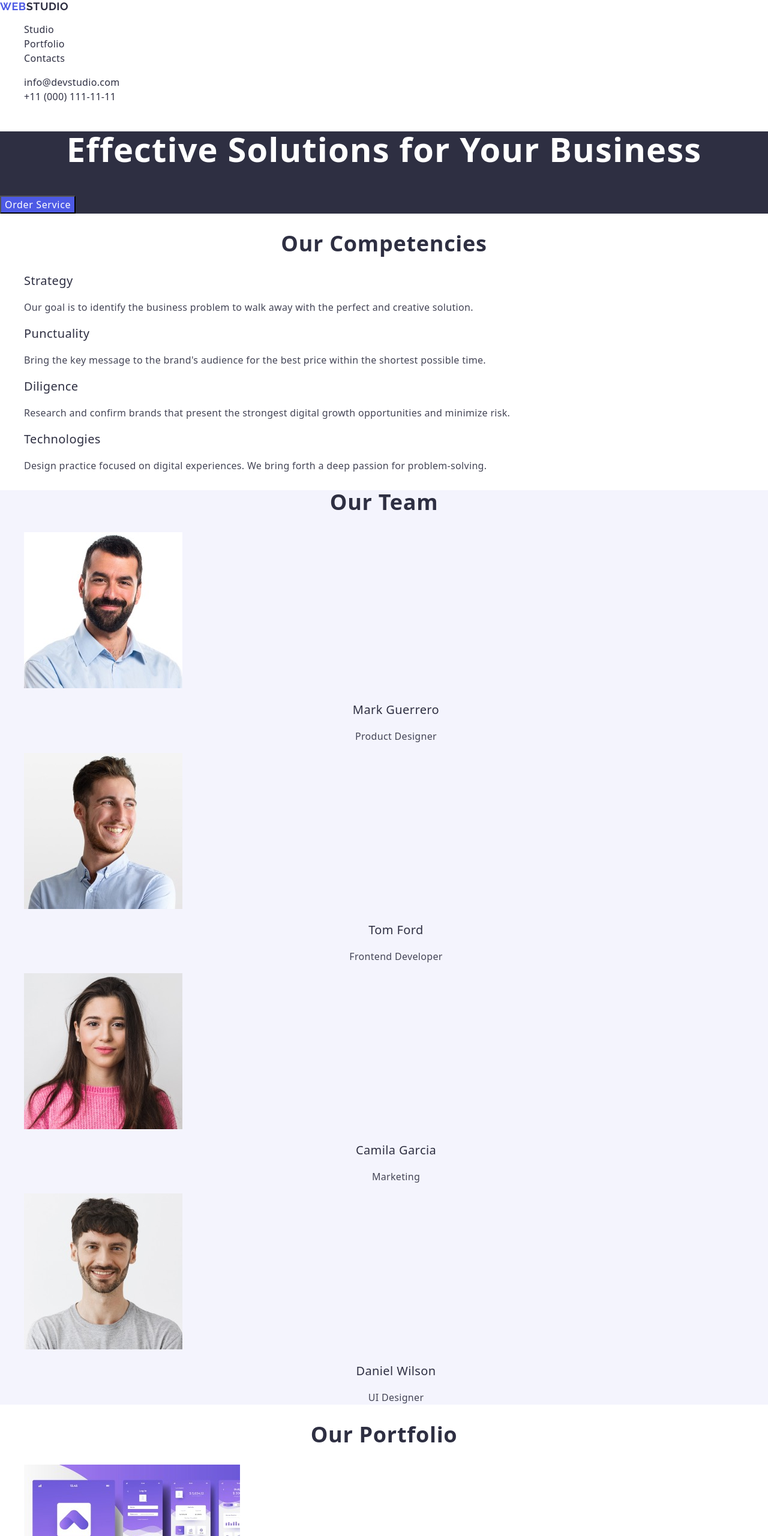
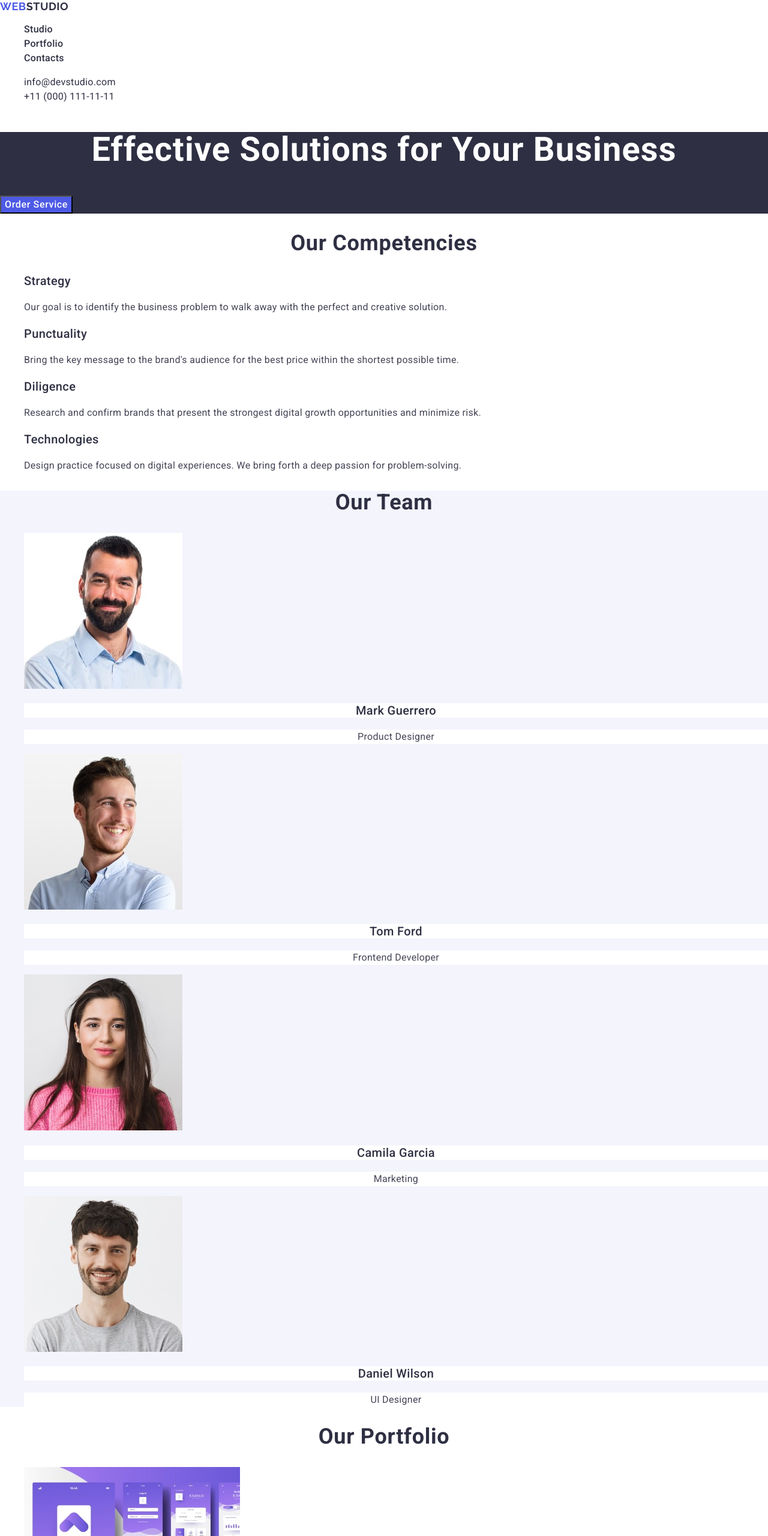
Before and after one commit to MykhailoVobolis/goit-markup-hw-02, a plain HTML site: page index.html in a window 1280 px wide. Shown: the top 2560 px of the page at 60% size. Drawn offline with nearby package versions, Linux system fonts and the light colour scheme.

Commit message:
ДЗ v1.2

```diff
--- a/css/styles.css
+++ b/css/styles.css
@@ -1,6 +1,6 @@
 body{
-    font-family: "Roboto", "Raleway" sans-serif;
-    color: #2e2f42;
+    font-family: Roboto, Raleway, sans-serif;
+    color: #434455;
     background-color: #ffffff;
 }
 
@@ -14,19 +14,20 @@ a{
 }
 
 .logo{
-        font-family: Raleway;
+    color: #4d5ae5;
+        font-family: Raleway, sans-serif;
         font-size: 18px;
-        line-height: 1.166;
+        font-weight: 700;
+        line-height: 1.17;
         letter-spacing: 0.54px;
         text-transform: uppercase;
 }
 
 .main-logo{
-    color: #4d5ae5;
+    color: #2e2f42;
 }
 
-.navigation{
-
+.link-navigation{
     font-size: 16px;
     font-weight: 500;
     line-height: 1.5;
@@ -39,13 +40,14 @@ a{
     font-weight: 400;
     line-height: 1.5;
     letter-spacing: 0.32px;
+    color: #434455;
 }
 
-.contacts a:hover, .contacts a:focus{
+.link-contacts:hover, .link-contacts:focus{
     color: #404bbf;
 }
 
-.navigation a:hover, .navigation a:focus{
+.link-navigation:hover, .link-navigation:focus{
 color: #404bbf;
 }
 
@@ -53,7 +55,7 @@ color: #404bbf;
     background-color: #2e2f42;
 }
 
-h1{
+.main-title{
 color: #ffffff;
     text-align: center;
     font-size: 56px;
@@ -64,37 +66,37 @@ color: #ffffff;
 
 .hero-button{
     color: #ffffff;
+    font-family: Roboto, sans-serif;
     font-size: 16px;
     font-weight: 500;
     line-height: 1.5;
     letter-spacing: 0.64px;
-    background: #4d5ae5;
+    background-color: #4d5ae5;
     cursor: pointer;
 }
 
 .hero-button:hover, .hero-button:focus{
-    background: #404bbf;
+    background-color: #404bbf;
 }
 
-h2{
+.our-competencies-title{
     color: #2e2f42;
     text-align: center;
     font-size: 36px;
     font-weight: 700;
-    line-height: 1.111;
+    line-height: 1.11;
     letter-spacing: 0.72px;
 }
 
-.our-competencies h3{
-
+.name-competency{
+    color: #2e2f42;
     font-size: 20px;
     font-weight: 500;
     line-height: 1.2;
     letter-spacing: 0.4px;
 }
 
-.our-competencies p{
-color: #434455;
+.description-competence{
     font-size: 16px;
     line-height: 1.5;
     letter-spacing: 0.32px;
@@ -104,31 +106,53 @@ color: #434455;
     background-color: #f4f4fd;
 }
 
-.our-team h3{
+.our-team-title{
+    color: #2e2f42;
+        text-align: center;
+        font-size: 36px;
+        font-weight: 700;
+        line-height: 1.11;
+        letter-spacing: 0.72px;
+        text-transform: capitalize;
+}
+
+.name{
+    color: #2e2f42;
     font-size: 20px;
     font-weight: 500;
     line-height: 1.2;
         letter-spacing: 0.4px;
         text-align: center;
+        background-color: #ffffff;
 }
 
-.our-team p{
-    color: #434455;
+.job-title{
         font-size: 16px;
         line-height: 1.5;
         letter-spacing: 0.32px;
         text-align: center;
+        background-color: #ffffff;
 }
 
-.our-portfolio h3{
+.our-portfolio-title{
+    color: #2e2f42;
+        text-align: center;
+        font-size: 36px;
+        font-weight: 700;
+        line-height: 1.11;
+        letter-spacing: 0.72px;
+        text-transform: capitalize;
+}
+
+.product-portfolio{
+    color: #2e2f42;
 font-size: 20px;
     font-weight: 500;
     line-height: 1.2;
     letter-spacing: 0.4px;
 }
 
-.our-portfolio p{
-    color: #434455;
+.industry{
     font-size: 16px;
     line-height: 1.5;
     letter-spacing: 0.32px;
@@ -138,11 +162,22 @@ font-size: 20px;
     background-color: #2e2f42;
 }
 
-.footer .logo{
+.logo-footer{
+    color: #4d5ae5;
+        font-family: Raleway, sans-serif;
+        font-size: 18px;
+        font-weight: 700;
+        line-height: 1.17;
+        letter-spacing: 0.54px;
+        text-transform: uppercase;
+}
+
+.main-logo-footer{
     color: #f4f4fd;
 }
 
-.footer p{
+
+.description-footer{
     color: #f4f4fd;
     font-size: 16px;
     line-height: 1.5;
--- a/index.html
+++ b/index.html
@@ -24,16 +24,19 @@
       <nav>
         <!-- Logo -->
 
-        <a class="logo" href="./index.html"> <span class="main-logo">Web</span>Studio</a>
-        <ul class="navigation">
+        <a class="logo" href="./index.html"> Web<span class="main-logo">Studio</span></a>
+
+        <!-- Navigation-menu -->
+
+        <ul>
           <li>
-            <a href="">Studio</a>
+            <a class="link-navigation" href="">Studio</a>
           </li>
           <li>
-            <a href="">Portfolio</a>
+            <a class="link-navigation" href="">Portfolio</a>
           </li>
           <li>
-            <a href="">Contacts</a>
+            <a class="link-navigation" href="">Contacts</a>
           </li>
         </ul>
       </nav>
@@ -41,8 +44,8 @@
       <!-- Contacts -->
       <address class="contacts">
         <ul>
-          <li><a href="mailto:info@devstudio.com">info@devstudio.com</a></li>
-          <li><a href="tel:+110001111111">+11 (000) 111-11-11</a></li>
+          <li><a class="link-contacts" href="mailto:info@devstudio.com">info@devstudio.com</a></li>
+          <li><a class="link-contacts" href="tel:+110001111111">+11 (000) 111-11-11</a></li>
         </ul>
       </address>
     </header>
@@ -53,32 +56,38 @@
       <!-- Hero-section -->
 
       <section class="hero">
-        <h1>Effective Solutions for Your Business</h1>
+        <h1 class="main-title">Effective Solutions for Your Business</h1>
         <button class="hero-button" type="button">Order Service</button>
       </section>
 
       <!-- Our-competencies -->
 
-      <section class="our-competencies">
-        <h2 class="hide-title">Our Competencies</h2>
+      <section>
+        <h2 class="our-competencies-title">Our Competencies</h2>
         <ul>
           <li>
-            <h3>Strategy</h3>
-            <p>Our goal is to identify the business problem to walk away with the perfect and creative solution.</p>
+            <h3 class="name-competency">Strategy</h3>
+            <p class="description-competence">
+              Our goal is to identify the business problem to walk away with the perfect and creative solution.
+            </p>
           </li>
           <li>
-            <h3>Punctuality</h3>
-            <p>Bring the key message to the brand's audience for the best price within the shortest possible time.</p>
+            <h3 class="name-competency">Punctuality</h3>
+            <p class="description-competence">
+              Bring the key message to the brand's audience for the best price within the shortest possible time.
+            </p>
           </li>
           <li>
-            <h3>Diligence</h3>
-            <p>
+            <h3 class="name-competency">Diligence</h3>
+            <p class="description-competence">
               Research and confirm brands that present the strongest digital growth opportunities and minimize risk.
             </p>
           </li>
           <li>
-            <h3>Technologies</h3>
-            <p>Design practice focused on digital experiences. We bring forth a deep passion for problem-solving.</p>
+            <h3 class="name-competency">Technologies</h3>
+            <p class="description-competence">
+              Design practice focused on digital experiences. We bring forth a deep passion for problem-solving.
+            </p>
           </li>
         </ul>
       </section>
@@ -86,65 +95,65 @@
       <!-- Our-team -->
 
       <section class="our-team">
-        <h2>Our Team</h2>
+        <h2 class="our-team-title">Our Team</h2>
         <ul>
           <li>
             <img src="./images/img-team-card-1.jpg" alt="img-team-card-1" width="264" height="260" />
-            <h3>Mark Guerrero</h3>
-            <p>Product Designer</p>
+            <h3 class="name">Mark Guerrero</h3>
+            <p class="job-title">Product Designer</p>
           </li>
           <li>
             <img src="./images/img-team-card-2.jpg" alt="img-team-card-2" width="264" height="260" />
-            <h3>Tom Ford</h3>
-            <p>Frontend Developer</p>
+            <h3 class="name">Tom Ford</h3>
+            <p class="job-title">Frontend Developer</p>
           </li>
           <li>
             <img src="./images/img-team-card-3.jpg" alt="img-team-card-3" width="264" height="260" />
-            <h3>Camila Garcia</h3>
-            <p>Marketing</p>
+            <h3 class="name">Camila Garcia</h3>
+            <p class="job-title">Marketing</p>
           </li>
           <li>
             <img src="./images/img-team-card-4.jpg" alt="img-team-card-4" width="264" height="260" />
-            <h3>Daniel Wilson</h3>
-            <p>UI Designer</p>
+            <h3 class="name">Daniel Wilson</h3>
+            <p class="job-title">UI Designer</p>
           </li>
         </ul>
       </section>
 
       <!-- Our-portfolio -->
 
-      <section class="our-portfolio">
-        <h2>Our Portfolio</h2>
+      <section>
+        <h2 class="our-portfolio-title">Our Portfolio</h2>
         <ul>
           <li>
             <img src="./images/banking-app.jpg" alt="banking-app" width="360" height="300" />
-            <h3>Banking App</h3>
-            <p>App</p>
+            <h3 class="product-portfolio">Banking App</h3>
+            <p class="industry">App</p>
           </li>
           <li>
             <img src="./images/cashless-payment.jpg" alt="cashless-payment" width="360" height="300" />
-            <h3>Cashless Payment</h3>
-            <p>Marketing</p>
+            <h3 class="product-portfolio">Cashless Payment</h3>
+            <p class="industry">Marketing</p>
           </li>
           <li>
             <img src="./images/meditation-app.jpg" alt="meditation-app" width="360" height="300" />
-            <h3>Meditation App</h3>
-            <p>App</p>
+            <h3 class="product-portfolio">Meditation App</h3>
+            <p class="industry">App</p>
           </li>
           <li>
             <img src="./images/taxi-service.jpg" alt="taxi-service" width="360" height="300" />
-            <h3>Taxi Service</h3>
-            <p>Marketing</p>
+            <h3 class="product-portfolio">Taxi Service</h3>
+            <p class="industry">Marketing</p>
           </li>
           <li>
             <img src="./images/screen-illustration.jpg" alt="screen-illustration" width="360" height="300" />
-            <h3>Screen Illustrations</h3>
-            <p>Design</p>
+            <h3 class="product-portfolio">Screen Illustrations</h3>
+            <p class="industry">Design</p>
           </li>
           <li>
             <img src="./images/online-courses.jpg" alt="online-courses" width="360" height="300" />
-            <h3>Online Courses</h3>
-            <p>Marketing</p>
+            <h3 class="product-portfolio">Online Courses</h3>
+            <p class="industry">Marketing</p>
           </li>
         </ul>
       </section>
@@ -152,8 +161,10 @@
 
     <!-- Footer -->
     <footer class="footer">
-      <a class="logo" href="./index.html"> <span class="main-logo">Web</span>Studio</a>
-      <p>Increase the flow of customers and sales for your business with digital marketing & growth solutions.</p>
+      <a class="logo-footer" href="./index.html"> Web<span class="main-logo-footer">Studio</span></a>
+      <p class="description-footer">
+        Increase the flow of customers and sales for your business with digital marketing & growth solutions.
+      </p>
     </footer>
   </body>
 </html>
```
